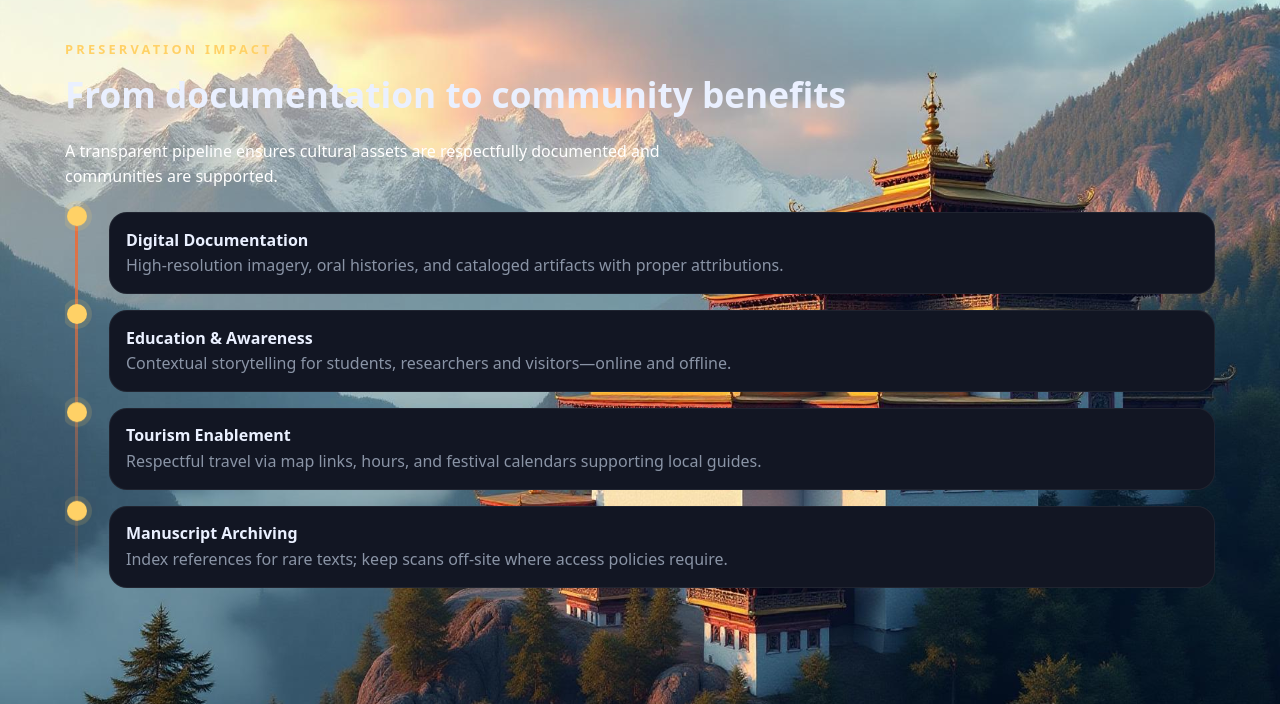
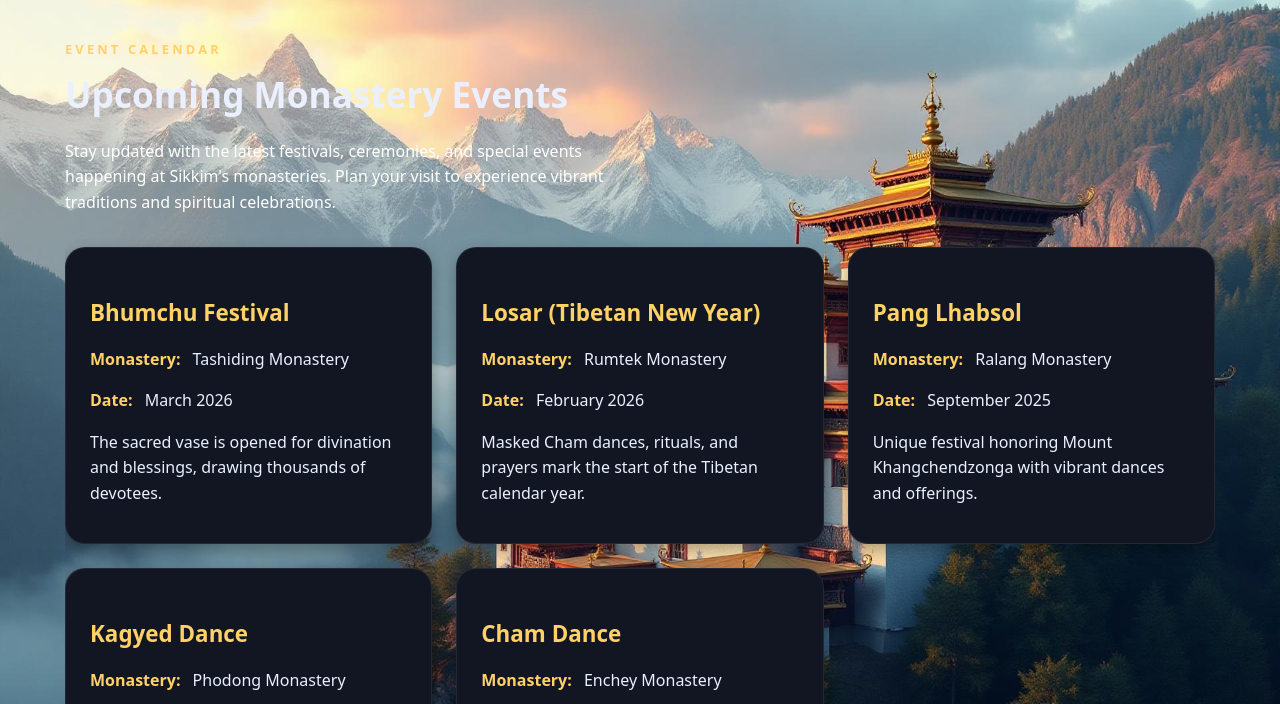
Before and after one commit to RonnyHamilton/Web-development, a plain HTML site: page sikkim_monastry/index.html in a window 1280 px wide. Shown: the part 3211-3915 px from the top of the page. Drawn offline with Linux system fonts and the light colour scheme.

Commit message:
added changes

```diff
--- a/sikkim_monastry/index.html
+++ b/sikkim_monastry/index.html
@@ -119,7 +119,46 @@ Major Monasteries
     </div>
   </section>
 
-  <!-- IMPACT -->
+  <!-- EVENT CALENDAR -->
+  <section class="section container" id="events">
+    <div>
+      <div class="kicker">Event Calendar</div>
+      <h2 class="title">Upcoming Monastery Events</h2>
+      <p class="sub">Stay updated with the latest festivals, ceremonies, and special events happening at Sikkim's monasteries. Plan your visit to experience vibrant traditions and spiritual celebrations.</p>
+    </div>
+    <div class="calendar-grid">
+      <article class="event-card">
+        <h3>Bhumchu Festival</h3>
+        <p><strong>Monastery:</strong> Tashiding Monastery</p>
+        <p><strong>Date:</strong> March 2026</p>
+        <p>The sacred vase is opened for divination and blessings, drawing thousands of devotees.</p>
+      </article>
+      <article class="event-card">
+        <h3>Losar (Tibetan New Year)</h3>
+        <p><strong>Monastery:</strong> Rumtek Monastery</p>
+        <p><strong>Date:</strong> February 2026</p>
+        <p>Masked Cham dances, rituals, and prayers mark the start of the Tibetan calendar year.</p>
+      </article>
+      <article class="event-card">
+        <h3>Pang Lhabsol</h3>
+        <p><strong>Monastery:</strong> Ralang Monastery</p>
+        <p><strong>Date:</strong> September 2025</p>
+        <p>Unique festival honoring Mount Khangchendzonga with vibrant dances and offerings.</p>
+      </article>
+      <article class="event-card">
+        <h3>Kagyed Dance</h3>
+        <p><strong>Monastery:</strong> Phodong Monastery</p>
+        <p><strong>Date:</strong> December 2025</p>
+        <p>Traditional Cham dance performed to dispel negative energies and welcome the new year.</p>
+      </article>
+      <article class="event-card">
+        <h3>Cham Dance</h3>
+        <p><strong>Monastery:</strong> Enchey Monastery</p>
+        <p><strong>Date:</strong> February 2026</p>
+        <p>Colorful masked dance performed by monks during Losar celebrations.</p>
+      </article>
+    </div>
+  </section>
   <section class="section container" id="impact">
     <div>
       <div class="kicker">Preservation impact</div>
--- a/sikkim_monastry/style.css
+++ b/sikkim_monastry/style.css
@@ -743,5 +743,81 @@ footer {
 .sub {
     color: #fff;
     max-width: 65ch;
+}
 
+/* Event Calendar Styles – Elegant Dark Theme */
+.calendar-grid {
+    display: grid;
+    grid-template-columns: repeat(auto-fit, minmax(280px, 1fr));
+    gap: 1.5rem;
+    margin-top: 2rem;
 }
+
+.event-card {
+    background: var(--panel);
+    border-radius: 20px;
+    padding: 1.5rem;
+    border: 1px solid rgba(255, 255, 255, 0.08);
+    box-shadow: 0 6px 15px rgba(0, 0, 0, 0.3);
+    transition: transform 0.3s ease, box-shadow 0.3s ease, background 0.3s ease;
+    position: relative;
+    overflow: hidden;
+}
+
+.event-card:hover {
+    transform: translateY(-6px);
+    box-shadow: 0 15px 35px rgba(0, 0, 0, 0.4);
+    background: var(--panel);
+}
+
+.event-card h3 {
+    color: var(--accent);
+    font-size: 1.4rem;
+    margin-bottom: 1rem;
+    font-weight: bold;
+}
+
+.event-card p {
+    color: var(--text);
+    font-size: 1rem;
+    line-height: 1.6;
+    margin-bottom: 0.8rem;
+}
+
+.event-card p strong {
+    color: var(--accent);
+    font-weight: 600;
+    margin-right: 0.5rem;
+}
+
+.event-date {
+    display: inline-block;
+    background: rgba(255, 255, 255, 0.05);
+    color: var(--muted);
+    padding: 0.35rem 0.75rem;
+    border-radius: 12px;
+    font-size: 0.85rem;
+    font-weight: 500;
+    border: 1px solid rgba(255, 255, 255, 0.1);
+}
+
+@media (max-width: 768px) {
+    .calendar-grid {
+        grid-template-columns: 1fr;
+    }
+
+    .event-card {
+        padding: 1.25rem;
+    }
+}
+
+
+@media (max-width: 768px) {
+    .calendar-grid {
+        grid-template-columns: 1fr;
+    }
+
+    .event-card {
+        padding: 1.25rem;
+    }
+}
```
